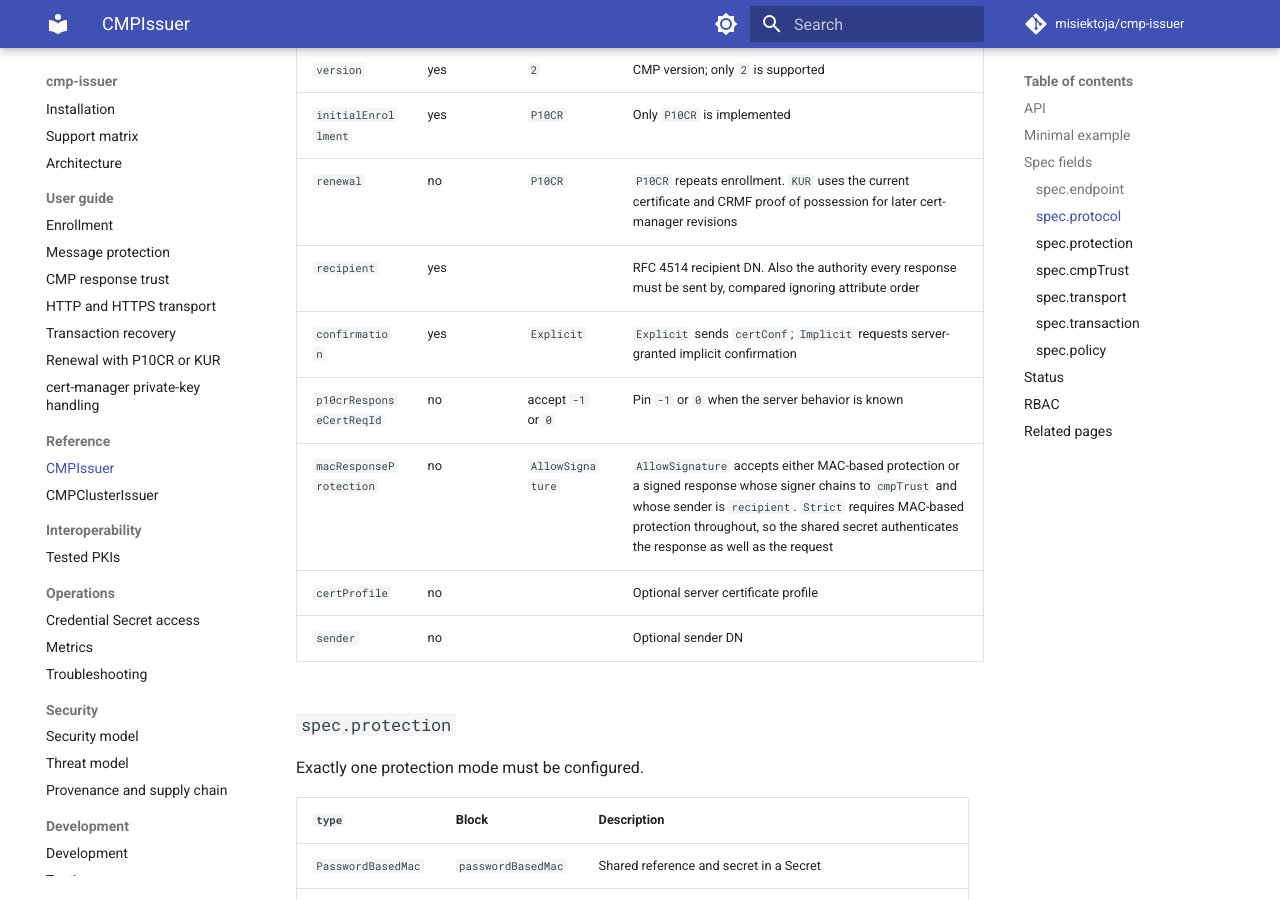
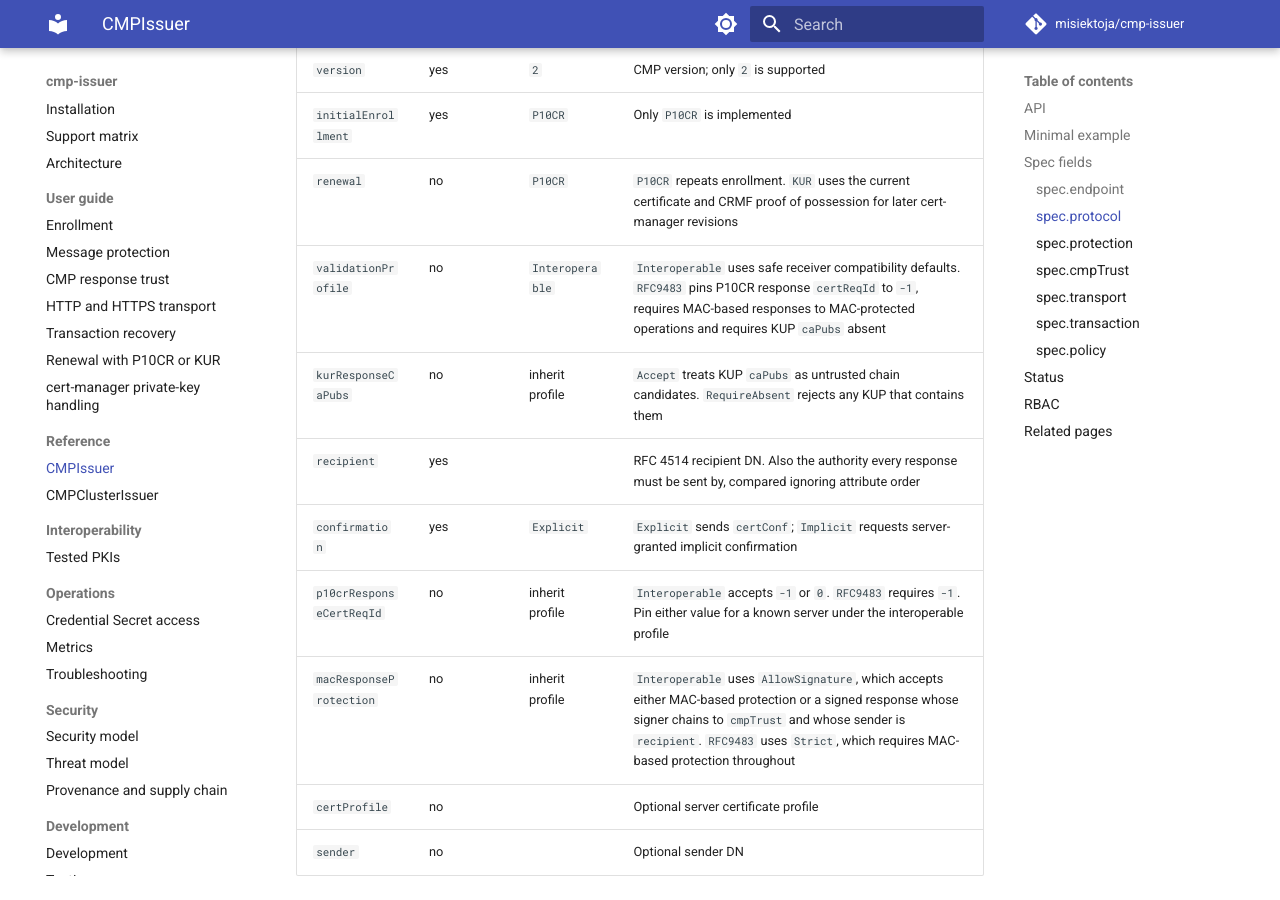
Before and after one commit to misiektoja/cmp-issuer, an MkDocs documentation site: the page built from docs/reference/cmpissuer.md, in a window 1280 px wide and 900 px high, scrolled down 1695 px. Built offline with MkDocs 1.6.1 and Material for MkDocs 9.7.7, drawn with Linux system fonts in a browser that asks for light colours; comment, search, counter and statistics services are not loaded.

Commit message:
docs(reference): document validation profile settings
Signed-off-by: misiektoja <misiektoja-github@rm-rf.ninja>

```diff
--- a/docs/reference/cmpissuer.md
+++ b/docs/reference/cmpissuer.md
@@ -61,10 +61,12 @@ spec:
 | `version` | yes | `2` | CMP version; only `2` is supported |
 | `initialEnrollment` | yes | `P10CR` | Only `P10CR` is implemented |
 | `renewal` | no | `P10CR` | `P10CR` repeats enrollment. `KUR` uses the current certificate and CRMF proof of possession for later cert-manager revisions |
+| `validationProfile` | no | `Interoperable` | `Interoperable` uses safe receiver compatibility defaults. `RFC9483` pins P10CR response `certReqId` to `-1`, requires MAC-based responses to MAC-protected operations and requires KUP `caPubs` absent |
+| `kurResponseCaPubs` | no | inherit profile | `Accept` treats KUP `caPubs` as untrusted chain candidates. `RequireAbsent` rejects any KUP that contains them |
 | `recipient` | yes | | RFC 4514 recipient DN. Also the authority every response must be sent by, compared ignoring attribute order |
 | `confirmation` | yes | `Explicit` | `Explicit` sends `certConf`; `Implicit` requests server-granted implicit confirmation |
-| `p10crResponseCertReqId` | no | accept `-1` or `0` | Pin `-1` or `0` when the server behavior is known |
-| `macResponseProtection` | no | `AllowSignature` | `AllowSignature` accepts either MAC-based protection or a signed response whose signer chains to `cmpTrust` and whose sender is `recipient`. `Strict` requires MAC-based protection throughout, so the shared secret authenticates the response as well as the request |
+| `p10crResponseCertReqId` | no | inherit profile | `Interoperable` accepts `-1` or `0`. `RFC9483` requires `-1`. Pin either value for a known server under the interoperable profile |
+| `macResponseProtection` | no | inherit profile | `Interoperable` uses `AllowSignature`, which accepts either MAC-based protection or a signed response whose signer chains to `cmpTrust` and whose sender is `recipient`. `RFC9483` uses `Strict`, which requires MAC-based protection throughout |
 | `certProfile` | no | | Optional server certificate profile |
 | `sender` | no | | Optional sender DN |
 
```
